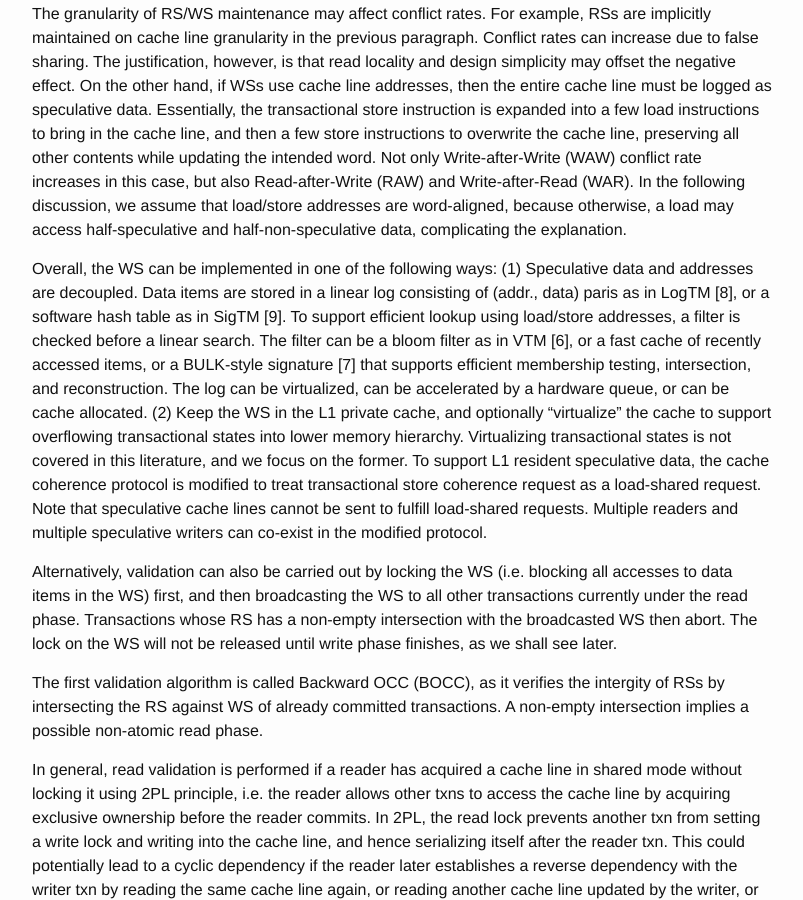
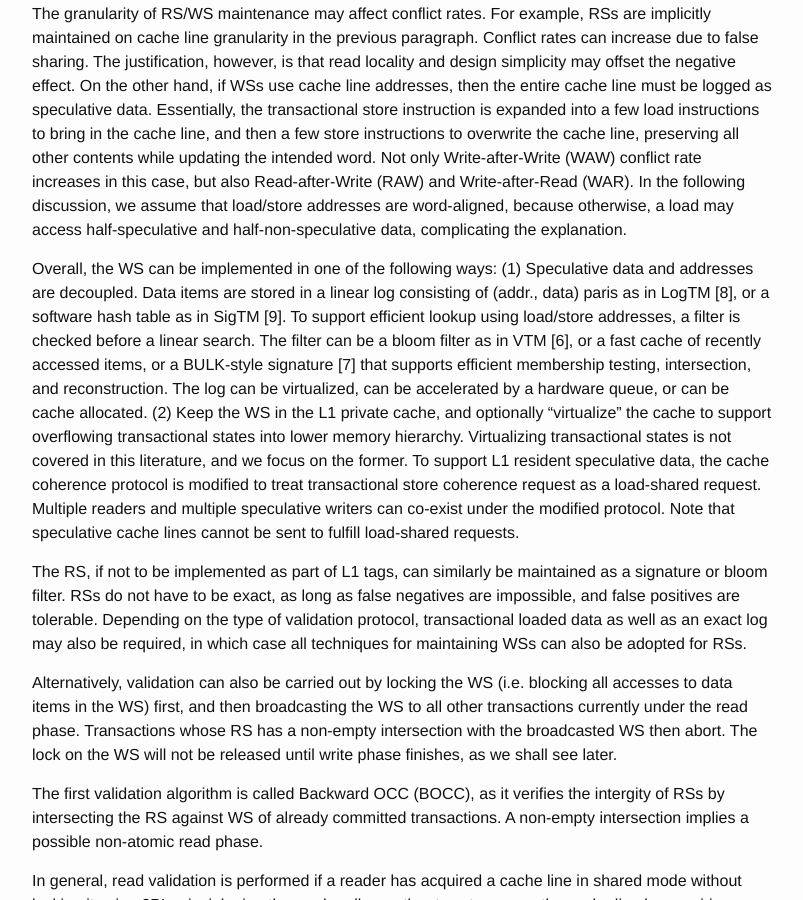
Before and after one commit to wangziqi2013/wangziqi2013.github.io, a Jekyll site: the page built from _posts/2018-03-18-HTM-Hardware-2PL-and-OCC.markdown, in a window 1280 px wide and 900 px high, scrolled down 4269 px. Shown: the whole window, without its empty margins (238-1041 px from the left). Built offline with Jekyll 4.4.1, drawn with Linux system fonts in a browser that asks for light colours.

Commit message:
Finish RS impl.

```diff
--- a/_posts/2018-03-18-HTM-Hardware-2PL-and-OCC.markdown
+++ b/_posts/2018-03-18-HTM-Hardware-2PL-and-OCC.markdown
@@ -177,9 +177,12 @@ that supports efficient membership testing, intersection, and reconstruction. Th
 by a hardware queue, or can be cache allocated. (2) Keep the WS in the L1 private cache, and optionally "virtualize" the
 cache to support overflowing transactional states into lower memory hierarchy. Virtualizing transactional states is not covered
 in this literature, and we focus on the former. To support L1 resident speculative data, the cache coherence protocol
-is modified to treat transactional store coherence request as a load-shared request. Note that speculative cache lines
-cannot be sent to fulfill load-shared requests. Multiple readers and multiple speculative writers can co-exist in the
-modified protocol.
+is modified to treat transactional store coherence request as a load-shared request. Multiple readers and multiple speculative writers can co-exist under the modified protocol. Note that speculative cache lines cannot be sent to fulfill load-shared requests.
+
+The RS, if not to be implemented as part of L1 tags, can similarly be maintained as a signature or bloom filter.
+RSs do not have to be exact, as long as false negatives are impossible, and false positives are tolerable.
+Depending on the type of validation protocol, transactional loaded data as well as an exact log may also be
+required, in which case all techniques for maintaining WSs can also be adopted for RSs.
 
 Alternatively,
 validation can also be carried out by locking the WS (i.e. blocking all accesses to data items in the WS)
```
